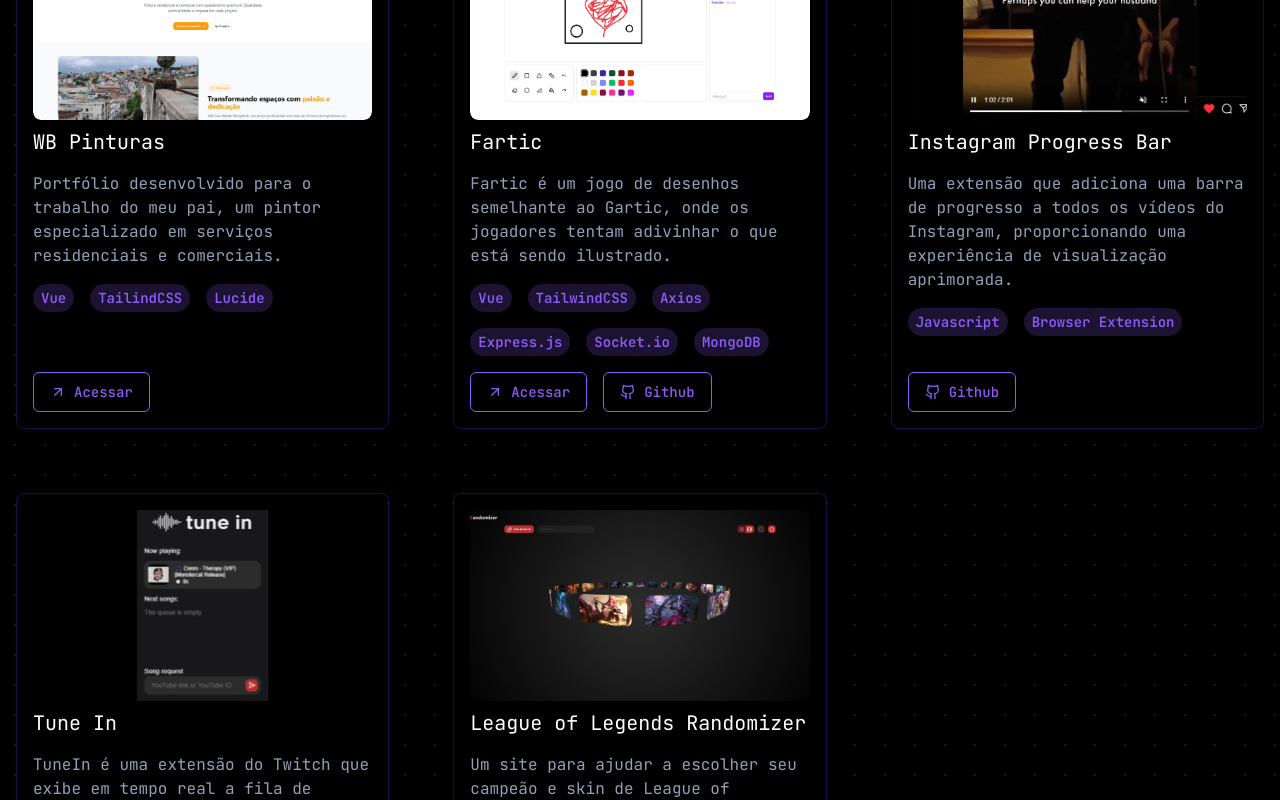
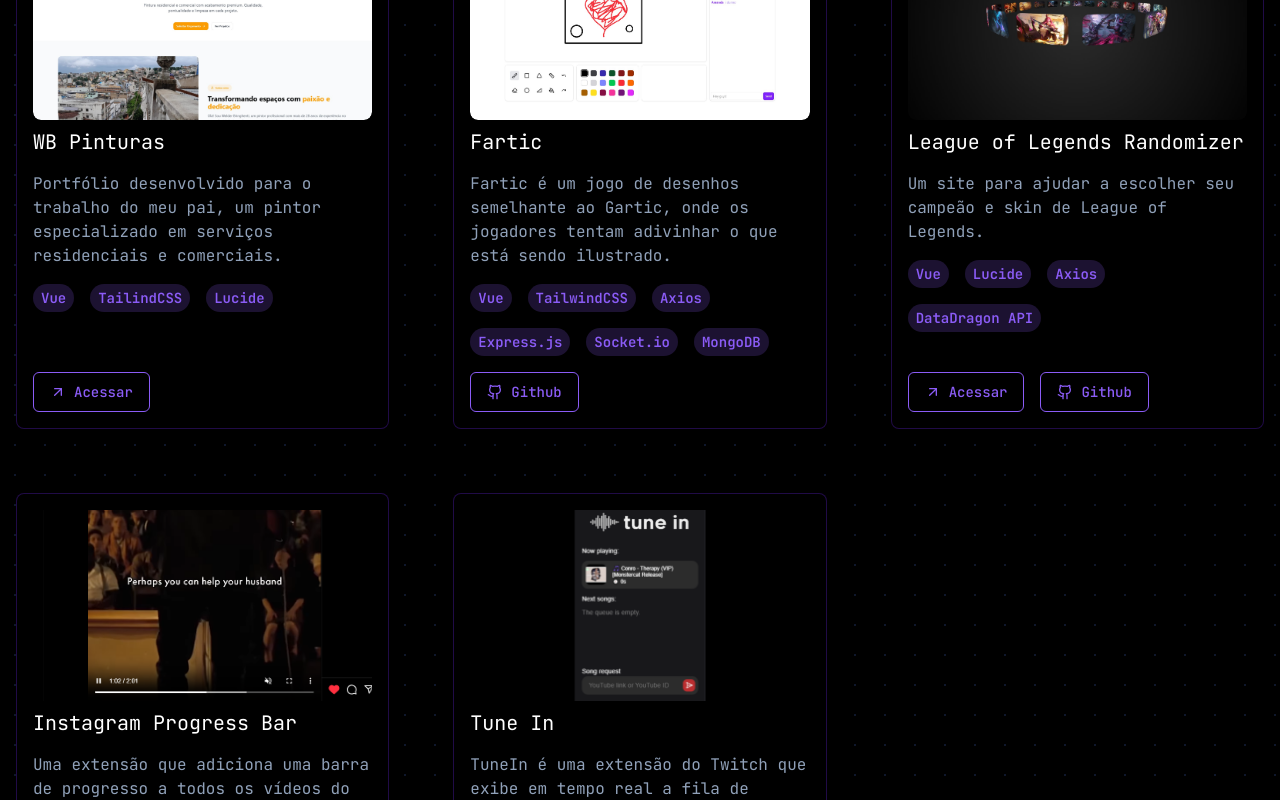
Before and after one commit to migliorelli/migliorelli.dev, a Vue app: page / in a window 1280 px wide. Shown: the part 1640-2440 px from the top of the page. Built offline with nearby package versions, Linux system fonts and the light colour scheme; a web font is replaced by a local one.

Commit message:
changed project cards order

```diff
--- a/src/components/sections/Projects.vue
+++ b/src/components/sections/Projects.vue
@@ -39,8 +39,16 @@
             'MongoDB',
           ]"
           image="/projects/fartic.png"
-          href="https://fartic.migliorelli.dev"
           github="https://github.com/migliorelli/fartic"
+        />
+
+        <ProjectCard
+          :title="t('projects.lolrandom.title')"
+          :description="t('projects.lolrandom.description')"
+          :techs="['Vue', 'Lucide', 'Axios', 'DataDragon API']"
+          image="/projects/lolrandom.png"
+          href="https://lolrandom.migliorelli.dev"
+          github="https://github.com/migliorelli/lol-skin-randomizer"
         />
 
         <ProjectCard
@@ -58,15 +66,6 @@
           image="/projects/tunein.png"
           github="https://github.com/migliorelli/tune-in"
         />
-
-        <ProjectCard
-          :title="t('projects.lolrandom.title')"
-          :description="t('projects.lolrandom.description')"
-          :techs="['Vue', 'Lucide', 'Axios', 'DataDragon API']"
-          image="/projects/lolrandom.png"
-          href="https://lolrandom.migliorelli.dev"
-          github="https://github.com/migliorelli/lol-skin-randomizer"
-        />
       </div>
     </div>
   </section>
```
